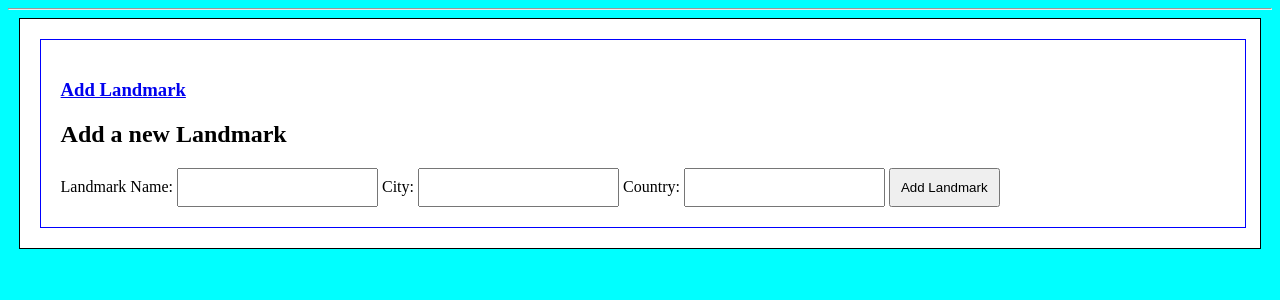
After one commit to iperrilles/SD_HW4, a Flask app: template templates/update_landmark.html in a window 1280 px wide. The commit adds this page. Shown: the top 300 px of the page. Run offline with Flask 2, Linux system fonts and the light colour scheme; the template is opened without the code that fills it: values that come from a table or form of the project are taken from there, others are empty; parts of the project's set-up code (start-up, migrations or seed data) failed here and were passed over.

```diff
--- a/app.py
+++ b/app.py
@@ -57,5 +57,11 @@ def delete_landmark(LandmarkID):
     else:
         return redirect("/")
 
+@app.route('/landmark/<int:LandmarkID>', methods=['GET','POST'])
+def get_landmark(LandmarkID):
+    if request.method == 'POST':
+        LM_obj = iperrilles_landmarksapp.query.get_or_404(LandmarkID)
+        return render_template('landmark.html', form=landmark, pageTitle='Landmark Details')
+
 if __name__ == '__main__':
     app.run(debug=True)
--- a/templates/index.html
+++ b/templates/index.html
@@ -7,7 +7,6 @@
     <table>
       <thead>
         <tr>
-          <th>ID</th>
           <th>Landmark</th>
           <th>City</th>
           <th>Country</th>
@@ -18,13 +17,12 @@
       <tbody>
         {% for row in landmarks %}
         <tr>
-          <td> {{ row.LandmarkID }}</td>
           <td> {{ row.LandmarkName }}</td>
           <td> {{ row.City }}</td>
           <td> {{ row.Country}}</td>
           <td>
-              <form action="/delete_landmark/{{ row.LandmarkID }}" method="POST">
-                <input type="submit" value="Delete" class="btn btn-danger" />
+              <form action="/get_landmark/{{ LandmarkID = row.LandmarkID }}" method="POST">
+                <input type="submit" value="Details" class="btn btn-danger" />
               </form>
           </td>
         </tr>
--- /dev/null
+++ b/templates/update_landmark.html
@@ -0,0 +1,20 @@
+{% extends 'base.html' %}
+{% block body %}
+<h3><a href="{{ url_for('index')}}">Add Landmark</a></h3>
+
+<div>
+
+    <h2>Add a new Landmark</h2>
+
+    <form method="POST" action="{{ url_for('add_Landmark') }}">
+
+        {{ form.csrf_token }}
+        {{ form.Landmark_Name.label }} {{ form.Landmark_Name(size=20) }}
+        {{ form.City.label }} {{ form.City(size=20) }}
+        {{ form.Country.label }} {{ form.Country(size=20) }}
+
+        <input type="submit" value="Add Landmark">
+
+    </form>
+</div>
+{% endblock %}
```
Also changed, not shown: templates/landmark.html (added, +21 -0 lines).
